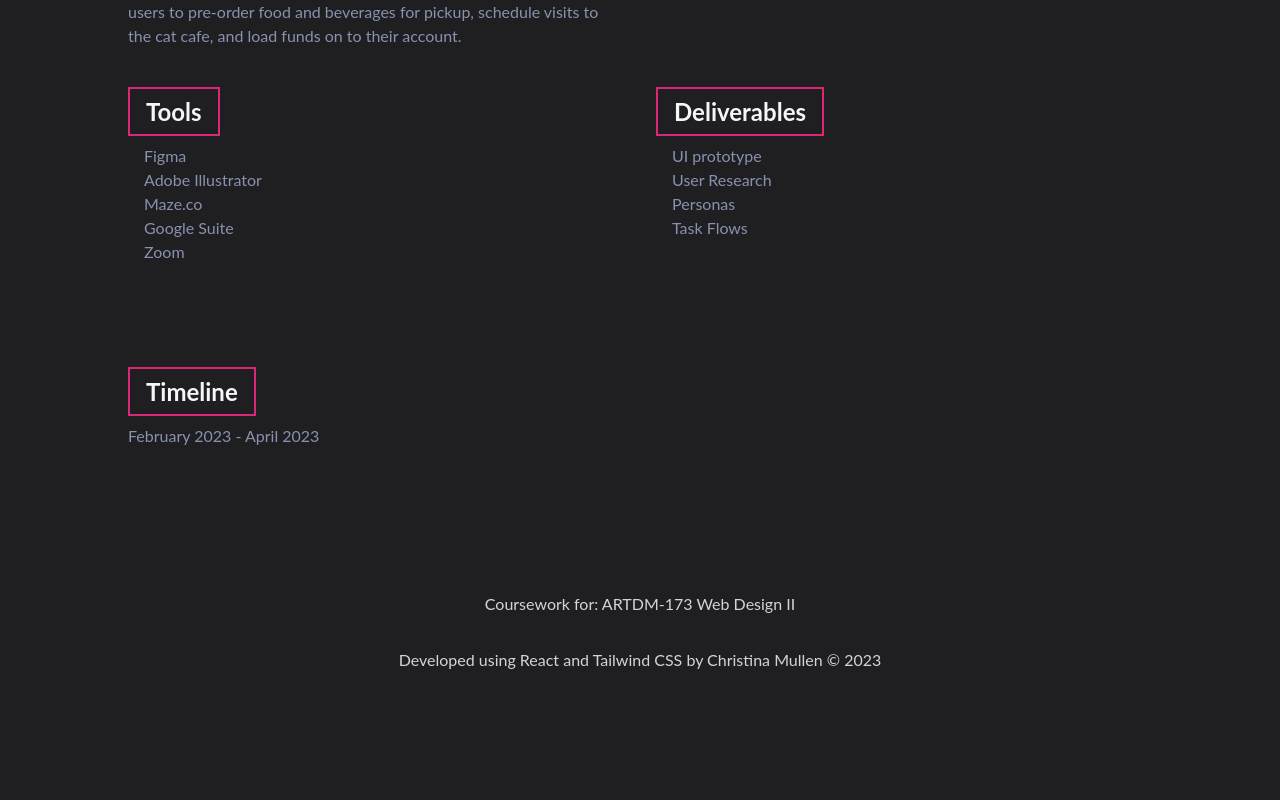
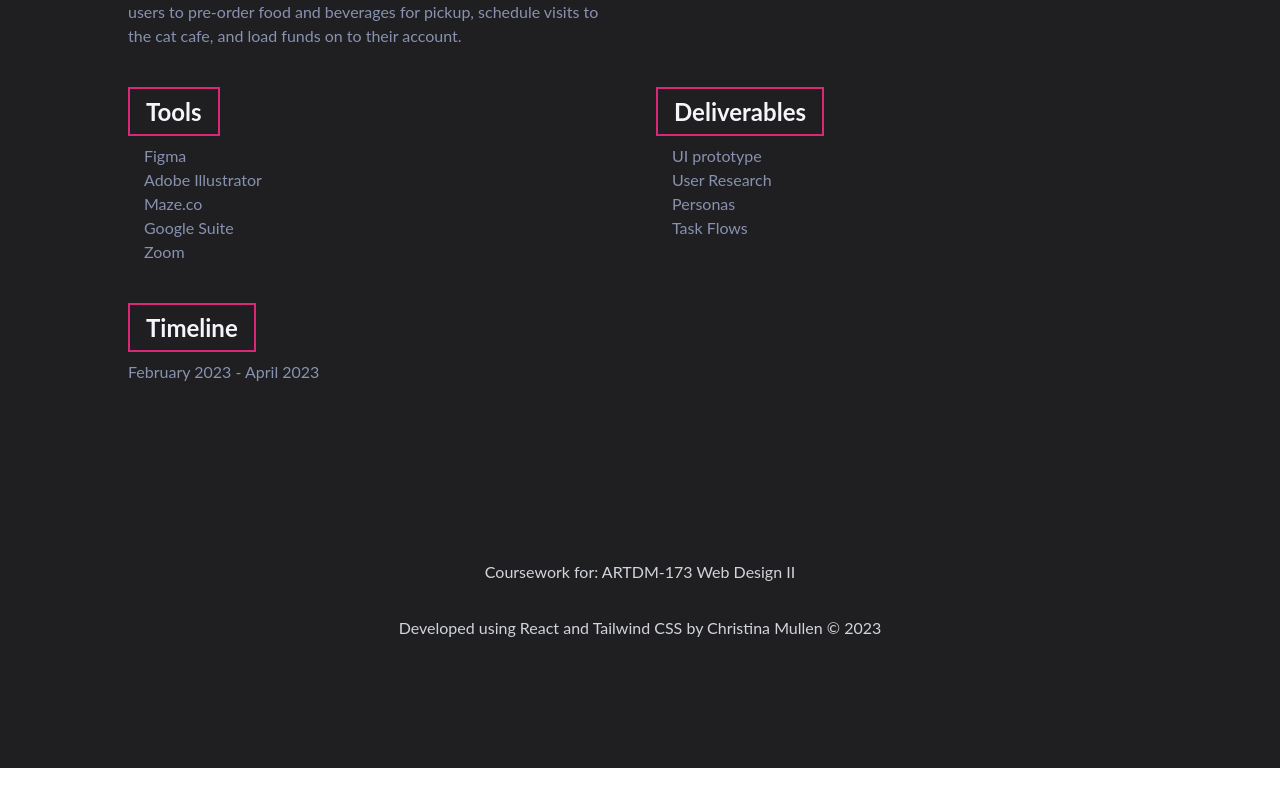
Before and after one commit to christinamullen/christina-portfolio, a React (Create React App) app: page /UICaseStudyHC in a window 1280 px wide. Shown: the part 720-1520 px from the top of the page. After the commit the page ends 1488 px from the top, so only its background shows below. Built offline with nearby package versions, Linux system fonts and the light colour scheme.

Commit message:
moved timeline into main div

```diff
--- a/src/components/UICaseStudyHC.jsx
+++ b/src/components/UICaseStudyHC.jsx
@@ -55,21 +55,12 @@ const UICaseStudyHC = () => {
             </ul>
           </p>
         </div>
-      </div>
-
-      <div className='max-w-[1200px] w-full grid grid-cols-1 md:grid-cols-2 gap-24 py-8'>
-
-
-
-
-      </div>
-      <div>
-        <h1 className='text-2xl font-bold inline border-2 px-4 py-2 text-[#F5F5FA] border-pink-600'>Timeline</h1>
-        <p className='text-[#8892b0] py-4 max-w-[700px]'>February 2023 - April 2023</p>
+        <div>
+          <h1 className='text-2xl font-bold inline border-2 px-4 py-2 text-[#F5F5FA] border-pink-600'>Timeline</h1>
+          <p className='text-[#8892b0] py-4 max-w-[700px]'>February 2023 - April 2023</p>
+        </div>
       </div>
     </div>
-
-
   )
 }
 
```
